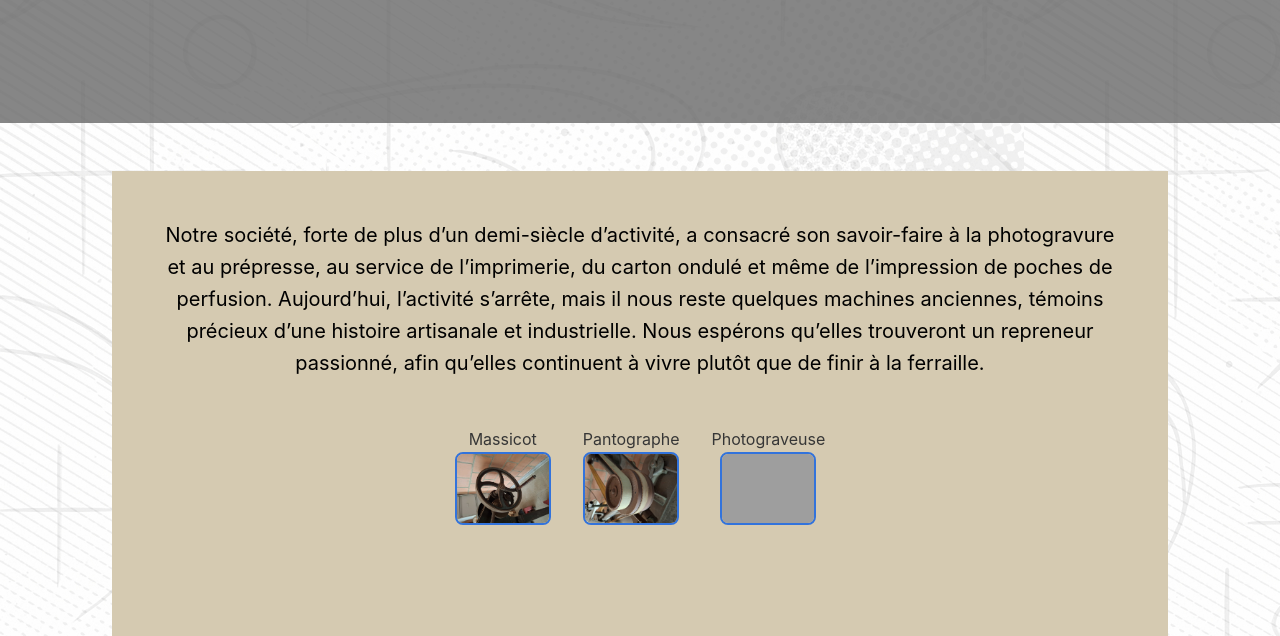
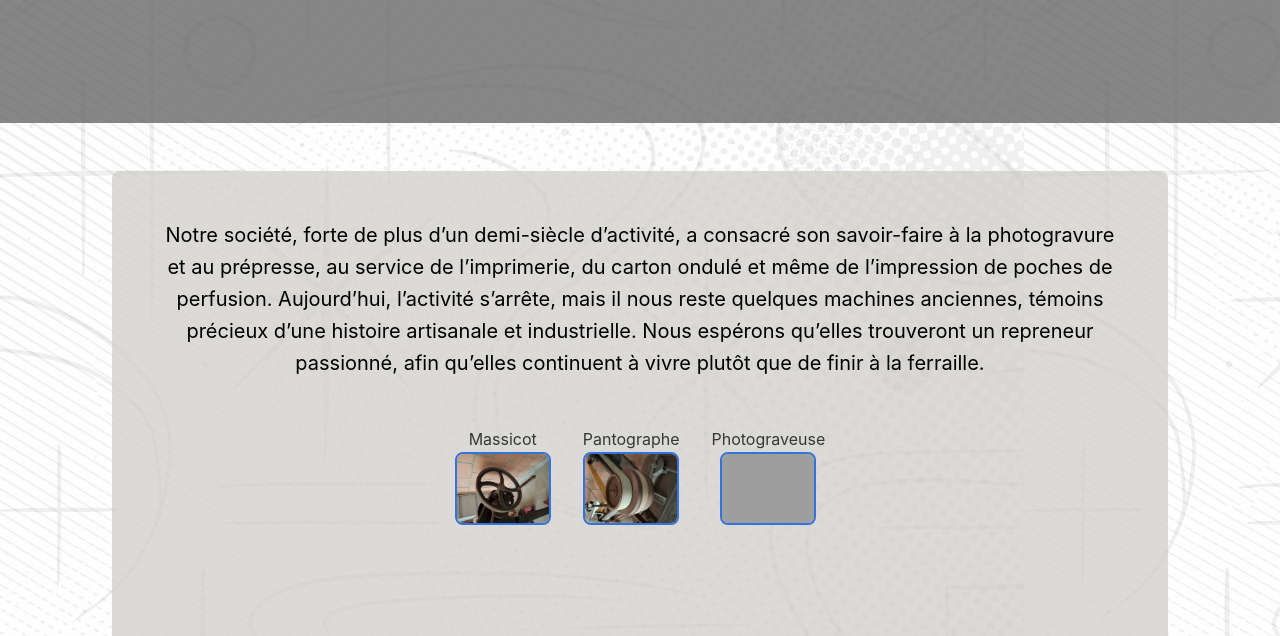
Before and after one commit to Nicsimpydev/Cygoo_machines_static, a plain HTML site: page index.html in a window 1280 px wide. Shown: the part 290-926 px from the top of the page. Drawn offline with nearby package versions, Linux system fonts and the light colour scheme; grey boxes are pictures that could not be loaded.

Commit message:
amélioration

```diff
--- a/index.html
+++ b/index.html
@@ -88,7 +88,7 @@
     <main class="container" id="main-content">
         <section class="section">
             <div class="container">
-                <section  style="background-color: #d5cab1;padding: 3rem; color:black">
+                <section  style="background-color: #cfcdc8b7;padding: 3rem; color:black; border-radius: 8px;">
                     <p class="is-size-5 has-text-centered">
                         Notre société, forte de plus d’un demi-siècle d’activité, a consacré son savoir-faire à la photogravure et au prépresse, au service de l’imprimerie, du carton ondulé et même de l’impression de poches de perfusion. Aujourd’hui, l’activité s’arrête, mais il nous reste quelques machines anciennes, témoins précieux d’une histoire artisanale et industrielle. Nous espérons qu’elles trouveront un repreneur passionné, afin qu’elles continuent à vivre plutôt que de finir à la ferraille.
                     </p>
```
